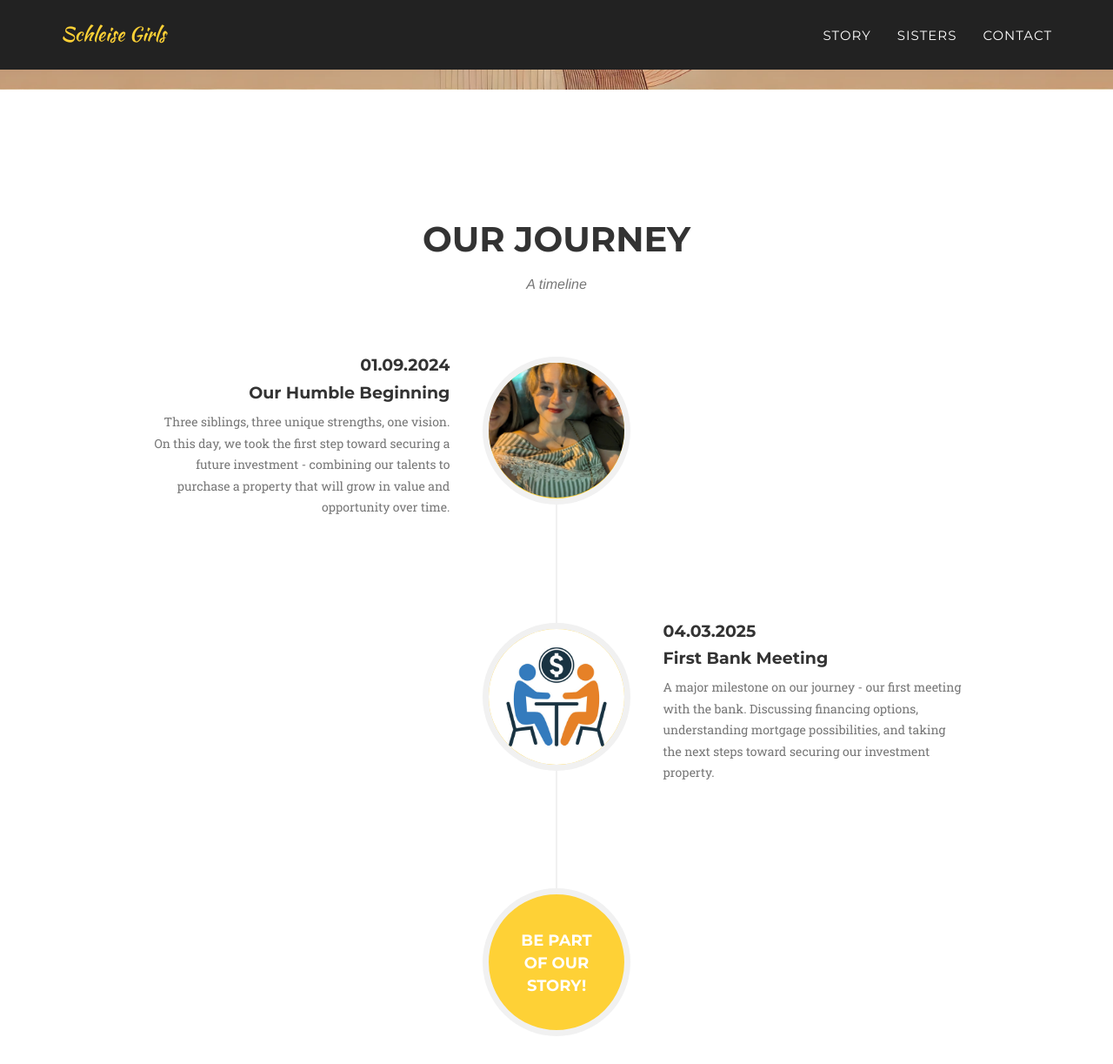
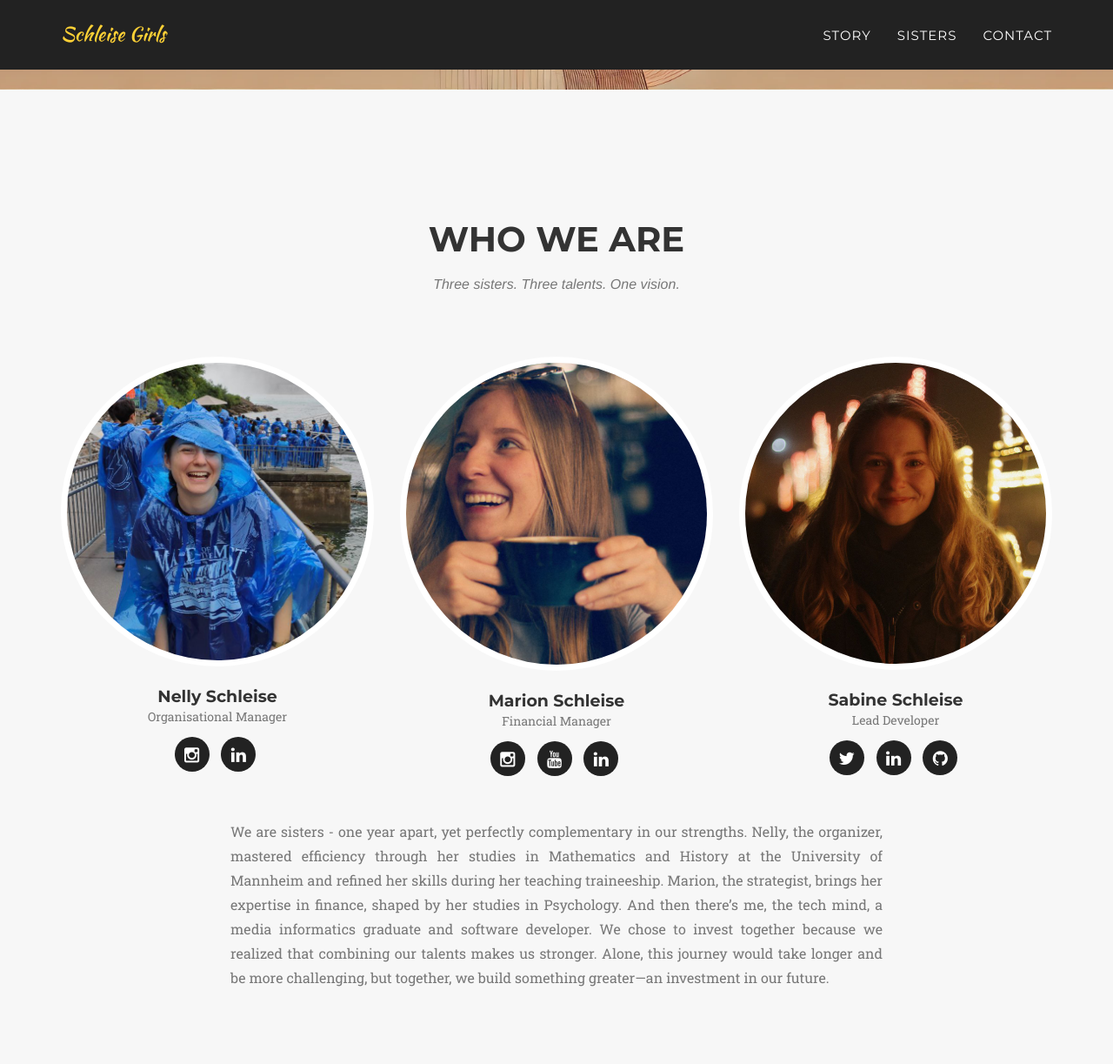
Before and after one commit to sabinecelina/sgi, a Jekyll site: the page built from index.html, in a window 1280 px wide and 1400 px high, scrolled down 655 px. Shown: the top 1223 px of the window at 87% size. Built offline with Jekyll 4.4.1, drawn with Linux system fonts in a browser that asks for light colours; some web fonts are replaced; some of the changed text lies outside the part shown.

Commit message:
small changes

```diff
--- a/_config.yml
+++ b/_config.yml
@@ -1,5 +1,5 @@
-url: https://y7kim.github.io
-baseurl: /agency-jekyll-theme/
+url: https://sabinecelina.github.io
+baseurl: /sgi/
 
 # Site settings
 title: Schleise Girls
@@ -12,20 +12,18 @@ people:
   pic: 1
   position: Organisational Manager
   social:
-    - title: twitter
+    - title: instagram
       url: #
-    - title: facebook
-      url: #
-    - title: stack-overflow
+    - title: linkedin
       url: #
 
 - name: Marion Schleise
   pic: 2
   position: Financial Manager
   social:
-    - title: twitter
+    - title: instagram
       url: #
-    - title: facebook
+    - title: youtube
       url: #
     - title: linkedin
       url: #
@@ -36,9 +34,9 @@ people:
   social:
     - title: twitter
       url: #
-    - title: facebook
+    - title: linkedin
       url: #
-    - title: google-plus
+    - title: github
       url: #
 
 # Social networks usernames (many more available: google-plus, flickr, dribbble, pinterest, instagram, tumblr, linkedin, etc.)
--- a/_includes/header.html
+++ b/_includes/header.html
@@ -40,7 +40,7 @@
             <div class="intro-text">
                 <div class="intro-lead-in">Welcome To Our Page!</div>
                 <div class="intro-heading">It's Nice To Meet You</div>
-                <a href="#services" class="page-scroll btn btn-xl">Tell Me More</a>
+                <a href="#story" class="page-scroll btn btn-xl">Tell Me More</a>
             </div>
         </div>
     </header>
--- a/_includes/team.html
+++ b/_includes/team.html
@@ -4,7 +4,7 @@
             <div class="row">
                 <div class="col-lg-12 text-center">
                     <h2 class="section-heading">Who we are</h2>
-                    <h3 class="section-subheading text-muted">We are sisters.</h3>
+                    <h3 class="section-subheading text-muted">Three sisters. Three talents. One vision.</h3>
                 </div>
             </div>
             <div class="row">
@@ -29,8 +29,13 @@
                 {% endfor %}
             </div>
             <div class="row">
-                <div class="col-lg-8 col-lg-offset-2 text-center">
-                    <p class="large text-muted">Feel free to contact us.</p>
+                <div class="col-lg-8 col-lg-offset-2 text-justify">
+                    <p class="large text-muted"> We are sisters - one year apart, yet perfectly complementary in our strengths.
+                        Nelly, the organizer, mastered efficiency through her studies in Mathematics and History at the University of Mannheim and refined her skills during her teaching traineeship.
+                        Marion, the strategist, brings her expertise in finance, shaped by her studies in Psychology.
+                        And then there’s me, the tech mind, a media informatics graduate and software developer.
+
+                        We chose to invest together because we realized that combining our talents makes us stronger. Alone, this journey would take longer and be more challenging, but together, we build something greater—an investment in our future.</p>
                 </div>
             </div>
         </div>
--- a/_layouts/default.html
+++ b/_layouts/default.html
@@ -7,8 +7,8 @@
     <body id="page-top" class="index">
 
     {% include header.html %}
+    {% include team.html %}
     {% include story.html %}
-    {% include team.html %}
     {% include contact.html %}
     {% include footer.html %}
     {% include modals.html %}
```
Also changed, not shown: 4 other files.
